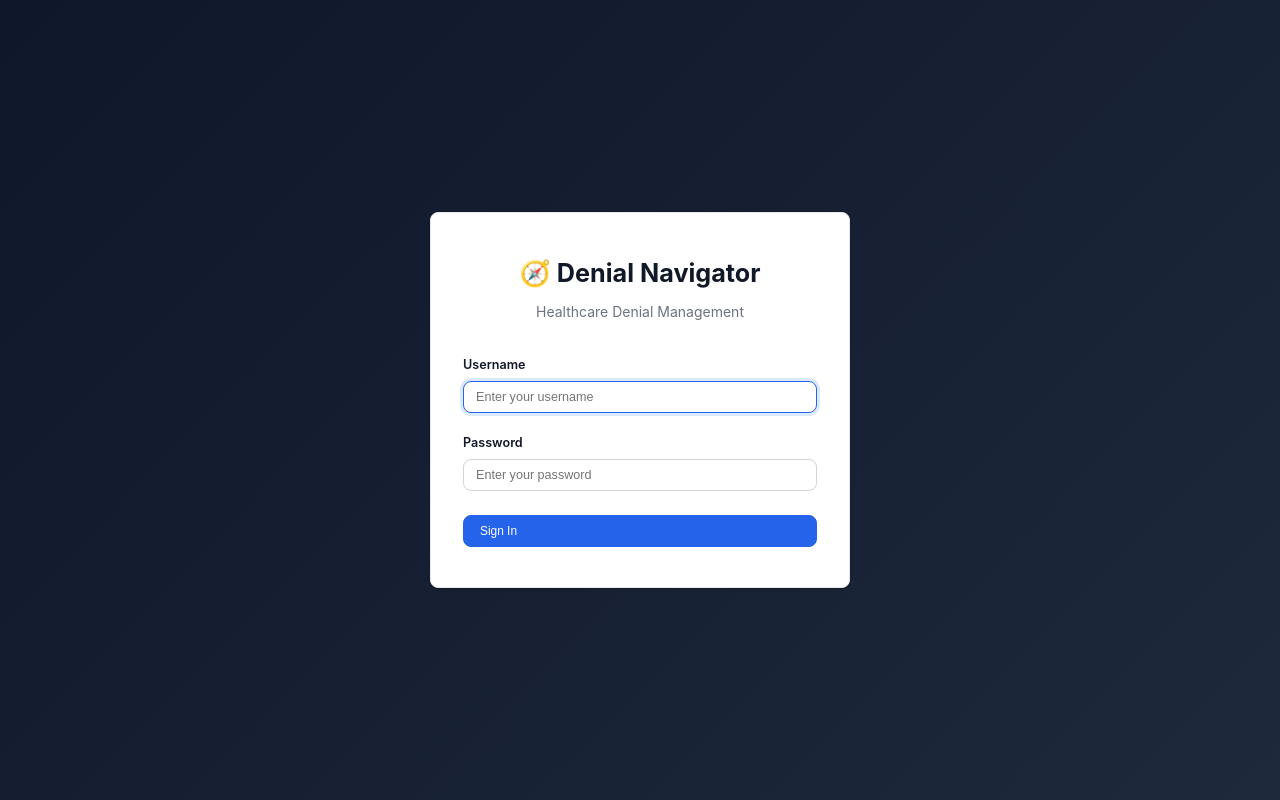
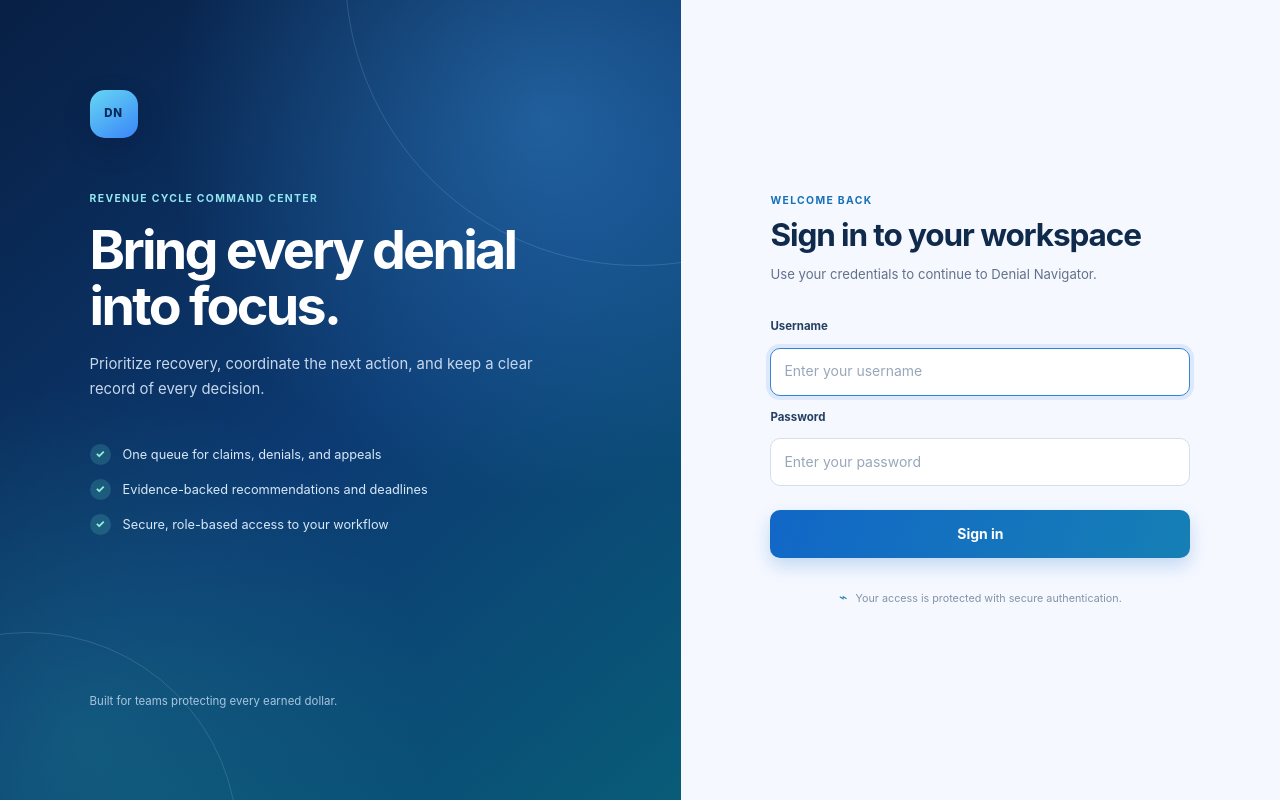
Before and after one commit to dschmitz05/denial_navigator, a React (Vite) app in the folder apps/web/: page /login in a window 1280 px wide. Built offline with nearby package versions, Linux system fonts and the light colour scheme.

Commit message:
feat(web): refresh sign-in experience
(cherry picked from commit d4829451835a361ffaa7d32bc35458e919a83f63)

```diff
--- a/apps/web/src/pages/Login.tsx
+++ b/apps/web/src/pages/Login.tsx
@@ -111,193 +111,98 @@ export default function Login({ onLogin, onComplete }: LoginProps) {
   }
 
   return (
-    <div style={{
-      minHeight: '100vh',
-      display: 'flex',
-      alignItems: 'center',
-      justifyContent: 'center',
-      background: 'linear-gradient(135deg, #0f172a 0%, #1e293b 100%)',
-    }}>
-      <div className="card" style={{
-        width: '100%',
-        maxWidth: 420,
-        margin: 20,
-      }}>
-        <div className="card-body" style={{ textAlign: 'center', padding: '40px 32px' }}>
-          <h1 style={{ fontSize: '1.8rem', marginBottom: 8 }}>🧭 Denial Navigator</h1>
-          <p style={{ color: 'var(--gray-500)', marginBottom: 32 }}>Healthcare Denial Management</p>
+    <main className="login-shell">
+      <section className="login-brand" aria-label="Denial Navigator overview">
+        <div className="login-brand-content">
+          <div className="login-mark" aria-hidden="true"><span>DN</span></div>
+          <p className="login-eyebrow">Revenue cycle command center</p>
+          <h1>Bring every denial into focus.</h1>
+          <p className="login-brand-copy">
+            Prioritize recovery, coordinate the next action, and keep a clear record of every decision.
+          </p>
+          <div className="login-points" aria-label="Product capabilities">
+            <div><span className="login-point-icon">✓</span><span>One queue for claims, denials, and appeals</span></div>
+            <div><span className="login-point-icon">✓</span><span>Evidence-backed recommendations and deadlines</span></div>
+            <div><span className="login-point-icon">✓</span><span>Secure, role-based access to your workflow</span></div>
+          </div>
+        </div>
+        <p className="login-brand-footer">Built for teams protecting every earned dollar.</p>
+      </section>
+
+      <section className="login-panel">
+        <div className="login-card">
+          <div className="login-mobile-mark" aria-hidden="true"><span>DN</span></div>
+          <header className="login-header">
+            <p className="login-kicker">
+              {stage === 'password' ? 'Welcome back' : 'Secure sign-in'}
+            </p>
+            <h2>
+              {stage === 'organization' ? 'Choose your workspace'
+                : stage === 'change-password' ? 'Create your password'
+                  : stage === 'enroll' ? 'Protect your account'
+                    : stage === 'code' ? 'Verify it’s you'
+                      : 'Sign in to your workspace'}
+            </h2>
+            <p>
+              {stage === 'organization' ? 'Select the organization you want to work in.'
+                : stage === 'change-password' ? 'Your administrator set the initial password. Choose a private replacement to continue.'
+                  : stage === 'enroll' ? 'Set up your authenticator app, then confirm the code it provides.'
+                    : stage === 'code' ? 'Enter the six-digit code from your authenticator app.'
+                      : 'Use your credentials to continue to Denial Navigator.'}
+            </p>
+          </header>
+
+          {error && <div className="login-error" role="alert">{error}</div>}
 
           {stage === 'organization' ? (
-            <form onSubmit={handleSubmit}>
-              <h2>Select organization</h2>
-              <p>Choose where you want to work.</p>
-              <select value={organizationId} onChange={(e) => setOrganizationId(e.target.value)} required>
+            <form className="login-form" onSubmit={handleSubmit}>
+              <label className="login-label" htmlFor="organization">Organization</label>
+              <select id="organization" className="login-input" value={organizationId} onChange={(e) => setOrganizationId(e.target.value)} required autoFocus>
                 <option value="">Select an organization</option>
                 {organizations.map((organization) => <option key={organization.id} value={organization.id}>{organization.name}</option>)}
               </select>
-              <button className="btn btn-primary" type="submit" disabled={loading || !organizationId}>Continue</button>
+              <button className="login-submit" type="submit" disabled={loading || !organizationId}>{loading ? 'Continuing…' : 'Continue'}</button>
+              <button type="button" className="login-secondary" onClick={restart}>Back to sign in</button>
             </form>
           ) : stage === 'change-password' ? (
-            <form onSubmit={handlePasswordChange} style={{ textAlign: 'left' }}>
-              <h3 style={{ fontSize: '1.05rem', marginBottom: 6 }}>Choose a new password</h3>
-              <p style={{ color: 'var(--text-muted)', fontSize: '0.85rem', marginBottom: 16 }}>
-                This account's password was set by someone else. Choose your own before continuing:
-                at least 12 characters, not your username and not a common password.
-              </p>
-              {error && (
-                <div style={{
-                  background: 'var(--danger-light)', color: 'var(--danger-text)',
-                  border: '1px solid var(--danger)', borderRadius: 8,
-                  padding: 10, marginBottom: 16, fontSize: '0.9rem',
-                }}>{error}</div>
-              )}
-              <div className="form-group">
-                <label className="form-label">New password</label>
-                <input className="form-input" type="password" value={newPassword} autoFocus
-                  autoComplete="new-password" minLength={12} required
-                  onChange={e => setNewPassword(e.target.value)} style={{ width: '100%' }} />
-              </div>
-              <div className="form-group">
-                <label className="form-label">Confirm new password</label>
-                <input className="form-input" type="password" value={confirmPassword}
-                  autoComplete="new-password" minLength={12} required
-                  onChange={e => setConfirmPassword(e.target.value)} style={{ width: '100%' }} />
-              </div>
-              <button type="submit" className="btn btn-primary" disabled={loading}
-                      style={{ width: '100%', marginBottom: 10 }}>
-                {loading ? 'Saving…' : 'Set password and sign in'}
-              </button>
-              <button type="button" className="btn" onClick={restart} style={{ width: '100%' }}>
-                Back
-              </button>
+            <form className="login-form" onSubmit={handlePasswordChange}>
+              <div className="login-note">Use at least 12 characters. Avoid your username and common passwords.</div>
+              <label className="login-label" htmlFor="new-password">New password</label>
+              <input id="new-password" className="login-input" type="password" value={newPassword} autoFocus autoComplete="new-password" minLength={12} required onChange={e => setNewPassword(e.target.value)} />
+              <label className="login-label" htmlFor="confirm-password">Confirm new password</label>
+              <input id="confirm-password" className="login-input" type="password" value={confirmPassword} autoComplete="new-password" minLength={12} required onChange={e => setConfirmPassword(e.target.value)} />
+              <button type="submit" className="login-submit" disabled={loading}>{loading ? 'Saving…' : 'Set password and sign in'}</button>
+              <button type="button" className="login-secondary" onClick={restart}>Back to sign in</button>
             </form>
           ) : stage !== 'password' ? (
-            <form onSubmit={handleCode}>
-              {error && (
-                <div style={{
-                  background: 'var(--danger-light)', color: 'var(--danger-text)',
-                  border: '1px solid var(--danger)', borderRadius: 8,
-                  padding: 10, marginBottom: 20, fontSize: '0.9rem',
-                }}>{error}</div>
-              )}
-
+            <form className="login-form" onSubmit={handleCode}>
               {stage === 'enroll' && enrollment && (
-                <div style={{ marginBottom: 20, textAlign: 'left' }}>
-                  <h3 style={{ fontSize: '1.05rem', marginBottom: 6 }}>Set up two-factor authentication</h3>
-                  <p style={{ color: 'var(--text-muted)', fontSize: '0.85rem', marginBottom: 12 }}>
-                    Your administrator requires a second factor on this account. Scan this
-                    with an authenticator app, then enter the six-digit code it shows.
-                  </p>
-                  {/* Rendered by the server as inline SVG, so this works with
-                      no internet and the secret never reaches a third party. */}
-                  {/* Deliberately white in both themes: a QR code needs light quiet
-                          zones and dark modules to scan reliably, so this one does
-                          not follow the palette. */}
-                  <div style={{ background: '#ffffff', padding: 12, borderRadius: 8, display: 'flex', justifyContent: 'center' }}
-                       dangerouslySetInnerHTML={{ __html: enrollment.qr_svg }} />
-                  <details style={{ marginTop: 10 }}>
-                    <summary style={{ cursor: 'pointer', color: 'var(--text-muted)', fontSize: '0.85rem' }}>
-                      Can't scan it?
-                    </summary>
-                    <p style={{ fontSize: '0.8rem', color: 'var(--text-muted)', marginTop: 6 }}>
-                      Enter this key manually:
-                    </p>
-                    <code style={{
-                      display: 'block', wordBreak: 'break-all', padding: 8,
-                      background: 'var(--surface-alt)', borderRadius: 6, fontSize: '0.85rem',
-                    }}>{enrollment.secret}</code>
-                    <p style={{ fontSize: '0.78rem', color: 'var(--text-muted)', marginTop: 6 }}>
-                      Shown once. If you lose the device, an administrator can reset it.
-                    </p>
+                <div className="login-enrollment">
+                  <div className="login-qr" dangerouslySetInnerHTML={{ __html: enrollment.qr_svg }} />
+                  <details>
+                    <summary>Can’t scan the QR code?</summary>
+                    <p>Enter this key in your authenticator app:</p>
+                    <code>{enrollment.secret}</code>
                   </details>
                 </div>
               )}
-
-              {stage === 'code' && (
-                <p style={{ color: 'var(--text-muted)', marginBottom: 16 }}>
-                  Enter the six-digit code from your authenticator app.
-                </p>
-              )}
-
-              <div className="form-group" style={{ textAlign: 'left' }}>
-                <label className="form-label">Authentication code</label>
-                <input
-                  className="form-input"
-                  value={code}
-                  onChange={e => setCode(e.target.value.replace(/\D/g, '').slice(0, 6))}
-                  placeholder="000000"
-                  inputMode="numeric"
-                  autoComplete="one-time-code"
-                  autoFocus
-                  style={{ letterSpacing: '0.3em', fontSize: '1.2rem', textAlign: 'center' }}
-                />
-              </div>
-
-              <button type="submit" className="btn btn-primary"
-                      disabled={loading || code.length !== 6}
-                      style={{ width: '100%', marginBottom: 10 }}>
-                {loading ? 'Checking…' : stage === 'enroll' ? 'Confirm and sign in' : 'Sign in'}
-              </button>
-              <button type="button" className="btn" onClick={restart} style={{ width: '100%' }}>
-                Back
-              </button>
+              <label className="login-label" htmlFor="authentication-code">Authentication code</label>
+              <input id="authentication-code" className="login-input login-code" value={code} onChange={e => setCode(e.target.value.replace(/\D/g, '').slice(0, 6))} placeholder="000000" inputMode="numeric" autoComplete="one-time-code" autoFocus required />
+              <button type="submit" className="login-submit" disabled={loading || code.length !== 6}>{loading ? 'Checking…' : stage === 'enroll' ? 'Confirm and sign in' : 'Sign in'}</button>
+              <button type="button" className="login-secondary" onClick={restart}>Back to sign in</button>
             </form>
           ) : (
-          <form onSubmit={handleSubmit}>
-            {error && (
-              <div className="card" style={{
-                background: 'var(--danger-light)', color: 'var(--danger-text)',
-                border: '1px solid var(--danger)',
-                marginBottom: 20,
-                fontSize: '0.85rem',
-              }}>
-                {error}
-              </div>
-            )}
-
-            <label style={{ display: 'block', textAlign: 'left', marginBottom: 6, fontWeight: 600, fontSize: '0.9rem' }}>
-              Username
-            </label>
-            <input
-              type="text"
-              className="form-input"
-              value={username}
-              onChange={e => setUsername(e.target.value)}
-              required
-              autoFocus
-              style={{ width: '100%', marginBottom: 20 }}
-              placeholder="Enter your username"
-            />
-
-            <label style={{ display: 'block', textAlign: 'left', marginBottom: 6, fontWeight: 600, fontSize: '0.9rem' }}>
-              Password
-            </label>
-            <input
-              type="password"
-              className="form-input"
-              value={password}
-              onChange={e => setPassword(e.target.value)}
-              required
-              style={{ width: '100%', marginBottom: 24 }}
-              placeholder="Enter your password"
-            />
-
-            <button
-              type="submit"
-              className="btn btn-primary"
-              style={{ width: '100%' }}
-              disabled={loading}
-            >
-              {loading ? 'Signing in...' : 'Sign In'}
-            </button>
-          </form>
+            <form className="login-form" onSubmit={handleSubmit}>
+              <label className="login-label" htmlFor="username">Username</label>
+              <input id="username" type="text" className="login-input" value={username} onChange={e => setUsername(e.target.value)} required autoFocus autoComplete="username" placeholder="Enter your username" />
+              <label className="login-label" htmlFor="password">Password</label>
+              <input id="password" type="password" className="login-input" value={password} onChange={e => setPassword(e.target.value)} required autoComplete="current-password" placeholder="Enter your password" />
+              <button type="submit" className="login-submit" disabled={loading}>{loading ? 'Signing in…' : 'Sign in'}</button>
+            </form>
           )}
-
-          {/* Deliberately does not name the default credentials: the
-                login page is reachable by anyone who can reach the app.
-                Settings tells the administrator to change them. */}
+          <p className="login-security"><span aria-hidden="true">⌁</span> Your access is protected with secure authentication.</p>
         </div>
-      </div>
-    </div>
+      </section>
+    </main>
   )
 }
--- a/apps/web/src/styles/main.css
+++ b/apps/web/src/styles/main.css
@@ -663,3 +663,169 @@ tr:hover td {
 @supports not (color: color-mix(in srgb, red 50%, transparent)) {
   .badge, [data-tinted] { background: var(--surface-alt) !important; }
 }
+
+/* ── Sign-in ── */
+.login-shell {
+  min-height: 100vh;
+  display: grid;
+  grid-template-columns: minmax(420px, 1fr) minmax(440px, 0.88fr);
+  background: #f5f8ff;
+}
+
+.login-brand {
+  position: relative;
+  overflow: hidden;
+  display: flex;
+  flex-direction: column;
+  justify-content: space-between;
+  min-height: 100vh;
+  padding: clamp(40px, 7vw, 100px);
+  color: #eef5ff;
+  background:
+    radial-gradient(circle at 80% 15%, rgba(73, 176, 255, 0.34), transparent 27rem),
+    radial-gradient(circle at 12% 92%, rgba(48, 203, 169, 0.19), transparent 25rem),
+    linear-gradient(140deg, #081f44 0%, #0c3b73 53%, #076a7a 120%);
+}
+
+.login-brand::before,
+.login-brand::after {
+  content: '';
+  position: absolute;
+  border: 1px solid rgba(191, 228, 255, 0.16);
+  border-radius: 999px;
+  pointer-events: none;
+}
+.login-brand::before { width: 42rem; height: 42rem; top: -23rem; right: -18rem; }
+.login-brand::after { width: 30rem; height: 30rem; bottom: -18rem; left: -13rem; }
+.login-brand-content, .login-brand-footer { position: relative; z-index: 1; }
+
+.login-mark, .login-mobile-mark {
+  display: grid;
+  place-items: center;
+  width: 48px;
+  height: 48px;
+  border-radius: 15px;
+  background: linear-gradient(145deg, #66d7f4, #3a85f7);
+  box-shadow: 0 10px 26px rgba(6, 22, 62, 0.28);
+  color: #08295a;
+  font-size: 0.82rem;
+  font-weight: 800;
+  letter-spacing: 0.08em;
+}
+.login-eyebrow, .login-kicker {
+  margin-top: 52px;
+  color: #95e6f3;
+  font-size: 0.74rem;
+  font-weight: 750;
+  letter-spacing: 0.13em;
+  text-transform: uppercase;
+}
+.login-brand h1 {
+  max-width: 600px;
+  margin: 16px 0 18px;
+  color: #ffffff;
+  font-size: clamp(2.55rem, 4.2vw, 4.6rem);
+  line-height: 1.04;
+  letter-spacing: -0.05em;
+}
+.login-brand-copy { max-width: 480px; color: #c8d9ee; font-size: 1.06rem; line-height: 1.7; }
+.login-points { display: grid; gap: 14px; margin-top: 42px; max-width: 470px; }
+.login-points > div { display: flex; align-items: center; gap: 12px; color: #d8e8f8; font-size: 0.91rem; }
+.login-point-icon {
+  display: grid;
+  flex: 0 0 auto;
+  place-items: center;
+  width: 21px;
+  height: 21px;
+  border-radius: 50%;
+  background: rgba(115, 235, 213, 0.17);
+  color: #8ff3dc;
+  font-size: 0.78rem;
+  font-weight: 800;
+}
+.login-brand-footer { color: #a9c5df; font-size: 0.82rem; }
+
+.login-panel { display: grid; place-items: center; padding: 40px; }
+.login-card { width: min(100%, 420px); }
+.login-mobile-mark { display: none; margin-bottom: 36px; }
+.login-header { margin-bottom: 32px; }
+.login-kicker { margin: 0 0 9px; color: #1771b8; }
+.login-header h2 { color: #102a4c; font-size: clamp(1.8rem, 3vw, 2.25rem); line-height: 1.14; letter-spacing: -0.035em; }
+.login-header p:last-child { margin-top: 11px; color: #63718a; font-size: 0.94rem; line-height: 1.6; }
+.login-form { display: grid; gap: 12px; }
+.login-label { color: #263f61; font-size: 0.82rem; font-weight: 700; }
+.login-input {
+  width: 100%;
+  min-height: 48px;
+  border: 1px solid #d5dfed;
+  border-radius: 10px;
+  outline: none;
+  background: #ffffff;
+  color: #172d4b;
+  padding: 0 13px;
+  font: inherit;
+  transition: border-color .15s, box-shadow .15s;
+}
+.login-input::placeholder { color: #98a7ba; }
+.login-input:focus { border-color: #3982db; box-shadow: 0 0 0 4px rgba(57, 130, 219, 0.13); }
+.login-submit, .login-secondary {
+  min-height: 48px;
+  border: 0;
+  border-radius: 10px;
+  font: inherit;
+  font-weight: 700;
+  cursor: pointer;
+  transition: transform .15s, background .15s, box-shadow .15s;
+}
+.login-submit {
+  margin-top: 12px;
+  background: linear-gradient(110deg, #1267c7, #167fb5);
+  box-shadow: 0 8px 18px rgba(18, 103, 199, .22);
+  color: #ffffff;
+}
+.login-submit:hover:not(:disabled) { transform: translateY(-1px); box-shadow: 0 10px 22px rgba(18, 103, 199, .28); }
+.login-submit:disabled { cursor: wait; opacity: .7; }
+.login-secondary { background: transparent; color: #386385; }
+.login-secondary:hover { background: #eaf2fb; }
+.login-error, .login-note {
+  margin-bottom: 18px;
+  border-radius: 10px;
+  padding: 11px 13px;
+  font-size: .86rem;
+  line-height: 1.45;
+}
+.login-error { border: 1px solid #f5b6b6; background: #fff2f2; color: #a72b2b; }
+.login-note { margin: 0; background: #eef7fd; color: #33617f; }
+.login-code { font-size: 1.25rem; letter-spacing: .32em; text-align: center; }
+.login-enrollment { margin-bottom: 6px; }
+.login-qr { display: flex; justify-content: center; margin-bottom: 14px; padding: 16px; border: 1px solid #d5dfed; border-radius: 12px; background: #ffffff; }
+.login-enrollment details { color: #60718a; font-size: .84rem; }
+.login-enrollment summary { cursor: pointer; color: #386385; font-weight: 700; }
+.login-enrollment details p { margin-top: 9px; }
+.login-enrollment code { display: block; margin-top: 7px; overflow-wrap: anywhere; padding: 9px; border-radius: 7px; background: #edf3f9; color: #1e4162; }
+.login-security { margin-top: 28px; color: #8492a8; font-size: .77rem; text-align: center; }
+.login-security span { margin-right: 5px; color: #267eaa; font-size: 1rem; }
+
+:root[data-theme="dark"] .login-shell { background: #171e29; }
+:root[data-theme="dark"] .login-panel { background: #1d2632; }
+:root[data-theme="dark"] .login-header h2, :root[data-theme="dark"] .login-label { color: #f0f5fc; }
+:root[data-theme="dark"] .login-header p:last-child, :root[data-theme="dark"] .login-security { color: #aebed1; }
+:root[data-theme="dark"] .login-input { border-color: #425166; background: #242e3c; color: #f1f5fb; }
+:root[data-theme="dark"] .login-input::placeholder { color: #8392a5; }
+:root[data-theme="dark"] .login-secondary:hover { background: #2a394c; }
+:root[data-theme="dark"] .login-note { background: #1d384d; color: #bee1f8; }
+:root[data-theme="dark"] .login-error { border-color: #823e45; background: #42262a; color: #ffc4c7; }
+:root[data-theme="dark"] .login-qr { border-color: #425166; }
+:root[data-theme="dark"] .login-enrollment code { background: #26384a; color: #d7eaff; }
+
+@media (max-width: 850px) {
+  .login-shell { display: block; background: #f5f8ff; }
+  .login-brand { display: none; }
+  .login-panel { min-height: 100vh; padding: 32px 24px; }
+  .login-mobile-mark { display: grid; }
+}
+@media (max-width: 440px) {
+  .login-panel { padding: 28px 20px; }
+  .login-mobile-mark { margin-bottom: 29px; }
+  .login-header { margin-bottom: 27px; }
+}
```
